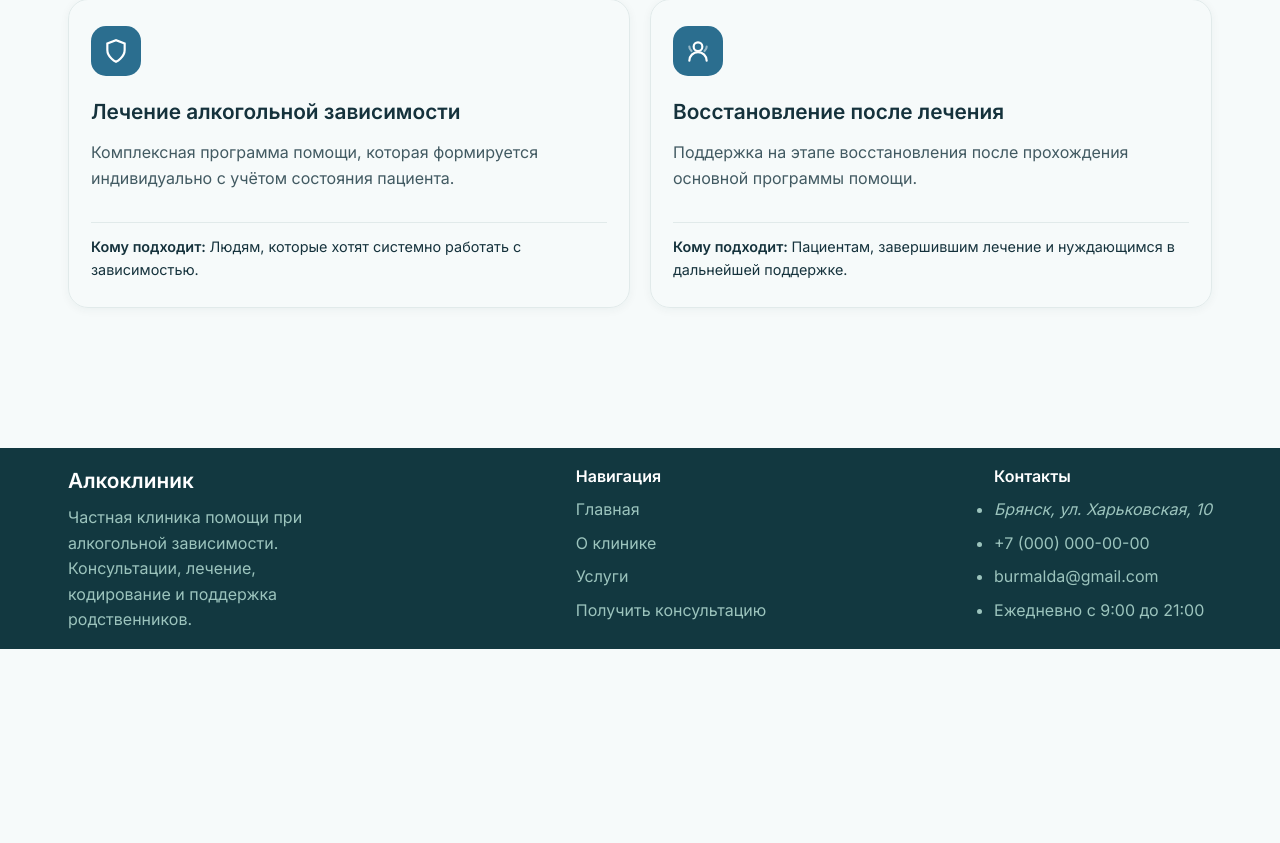
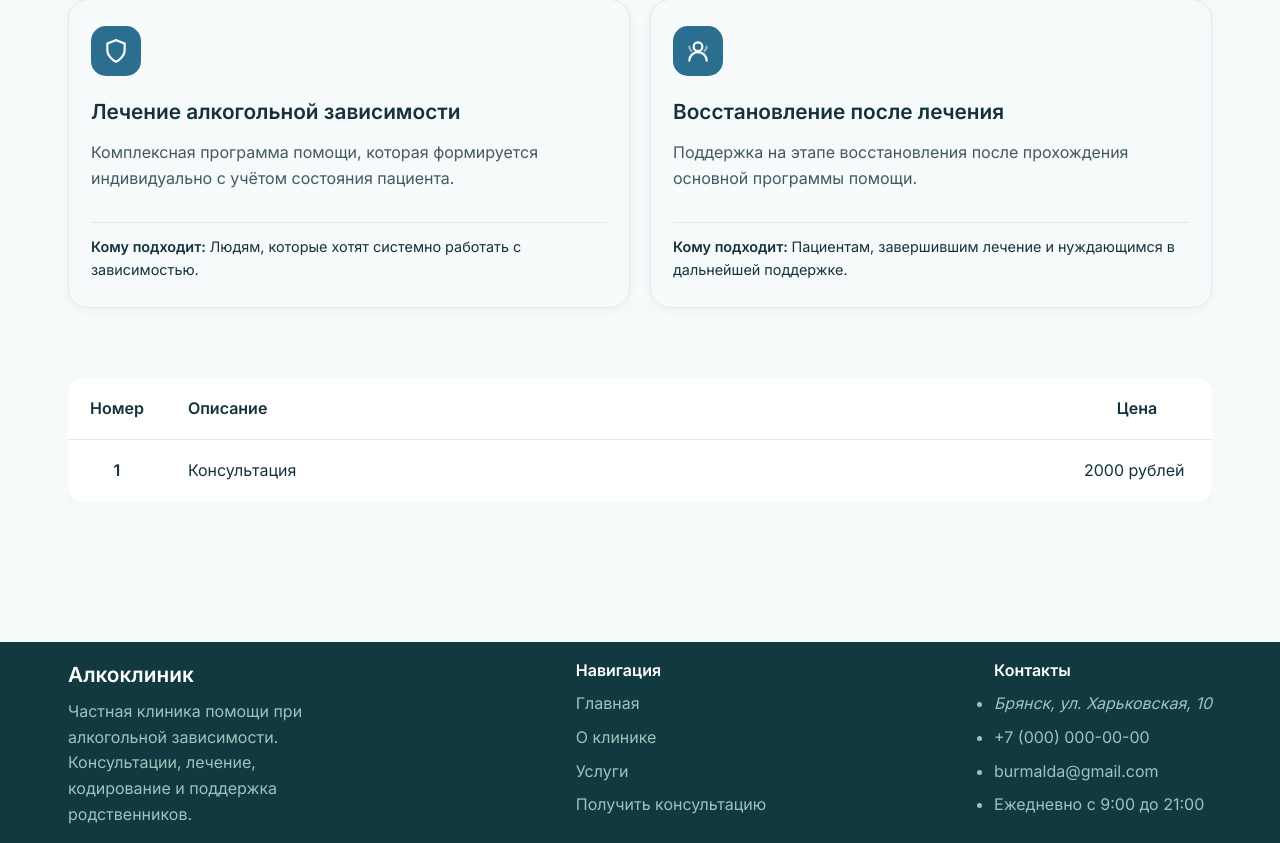
Before and after one commit to grekovpavel019/narcology, a React (Vite) app: page /services in a window 1280 px wide. Shown: the part 1096-1939 px from the top of the page. Before the commit the page ends 1745 px from the top, so only its background shows below. Built offline with nearby package versions, Linux system fonts and the light colour scheme.

Commit message:
feature: start create table

```diff
--- a/src/pages/ServicesPage/ServicesPage.tsx
+++ b/src/pages/ServicesPage/ServicesPage.tsx
@@ -2,6 +2,7 @@ import React, { type FC } from "react";
 
 import Services from "@/sections/Services";
 import Overview from "@/sections/Overview";
+import ServicesTable from "@/sections/ServicesTable";
 
 const ServicesPage: FC = (): React.JSX.Element => {
     return (
@@ -14,7 +15,7 @@ const ServicesPage: FC = (): React.JSX.Element => {
             </Overview>
 
             <Services />
-
+            <ServicesTable />
         </>
     );
 };
--- /dev/null
+++ b/src/sections/ServicesTable/ServicesTable.module.scss
@@ -0,0 +1,59 @@
+.servicesTable {
+    padding-top: var(--sec-p-top);
+}
+
+.table-scroll {
+    width: 100%;
+
+    overflow:auto;
+}
+
+.table-content {
+    width: 100%;
+    min-width: 600px;
+
+    background-color: var(--color-surface);
+
+    box-shadow: var(--shadow-sm);
+
+    border-radius: 14px;
+
+    border-collapse: collapse;
+
+    & tbody tr {
+
+        transition: background .2s linear;
+
+        &:hover {
+            background-color: var(--color-primary-soft);
+        }
+    }
+
+    & th, & td {
+        padding: 18px 22px;
+    }
+
+    th:first-child,
+    td:first-child {
+        width: 80px;
+    }
+
+    th:last-child,
+    td:last-child {
+        width: 150px;
+    }
+}
+
+.row-head {
+    border-bottom: 1px solid var(--color-border);
+}
+
+.col-id {
+    text-align: center;
+
+    font-weight: bold;
+}
+
+.col-desc {
+    text-align: start;
+}
--- /dev/null
+++ b/src/sections/ServicesTable/ServicesTable.tsx
@@ -0,0 +1,37 @@
+import React, { type FC } from "react";
+
+import styles from "./ServicesTable.module.scss";
+
+const ServicesTable: FC = (): React.JSX.Element => {
+    return (
+
+        <section className={styles.servicesTable}>
+            <div className={`${styles.servicesTable__inner} container`}>
+                <div className={styles["table-scroll"]}>
+
+                    <table className={styles["table-content"]}>
+                        <thead>
+                            <tr className={styles["row-head"]}>
+                                <th className={styles["col-id"]}>Номер</th>
+                                <th className={styles["col-desc"]}>Описание</th>
+                                <th className={styles["col-price"]}>Цена</th>
+                            </tr>
+                        </thead>
+
+                        <tbody>
+                            <tr>
+                                <td className={styles["col-id"]}>1</td>
+                                <td>Консультация</td>
+                                <td>2000 рублей</td>
+                            </tr>
+                        </tbody>
+                    </table>
+
+                </div>
+
+            </div>
+        </section>
+    );
+};
+
+export default ServicesTable;
--- /dev/null
+++ b/src/sections/ServicesTable/index.ts
@@ -0,0 +1 @@
+export { default } from "./ServicesTable";
```
